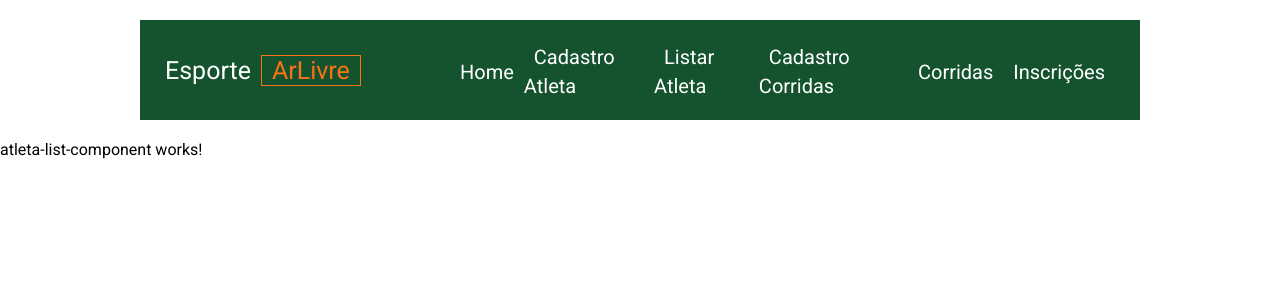
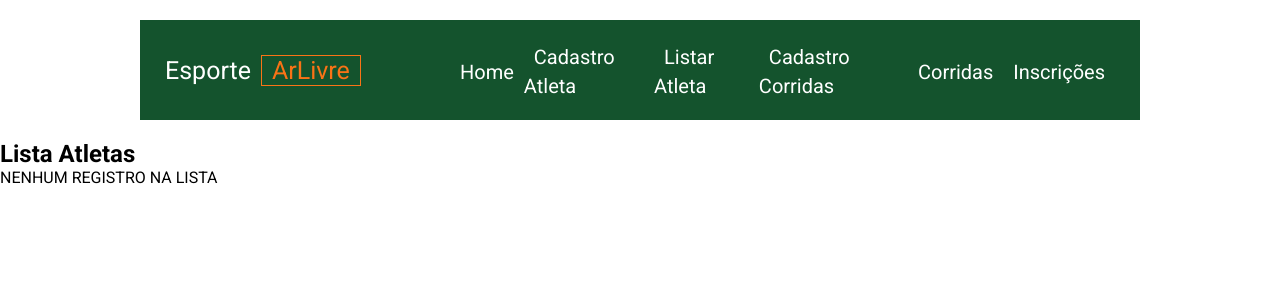
Before and after one commit to alifrebat-docente/esporte_arlivre_qpr210.001, an Angular app: page /listaAtleta in a window 1280 px wide. Shown: the top 300 px of the page. Built offline with nearby package versions, Linux system fonts and the light colour scheme.

Commit message:
Definido os elementos HTML do AtletaListComponent

```diff
--- a/src/app/component/atleta/atleta-list-component/atleta-list-component.html
+++ b/src/app/component/atleta/atleta-list-component/atleta-list-component.html
@@ -1 +1,17 @@
-<p>atleta-list-component works!</p>
+<section id="section-lista-Atleta">
+    <h2>Lista Atletas</h2>
+
+    @for (elem of listaAtletas; track elem.id) {
+        <div class="atleta-item">
+            <span class="span-dados-atleta">{{elem.id}} - {{elem.nome}} - {{elem.cpf}} - {{elem.cidade}}/{{elem.uf}}</span><span class="span-lnk-atletas">
+                <a class="lnk-atleta lnk-alterar">A</a>
+                <a  class="lnk-atleta lnk-excluir">E</a>
+            </span>
+
+        </div>
+    }@empty{
+        <div class="div-item-pessoa">
+            NENHUM REGISTRO NA LISTA
+        </div>
+        }
+</section>
```
